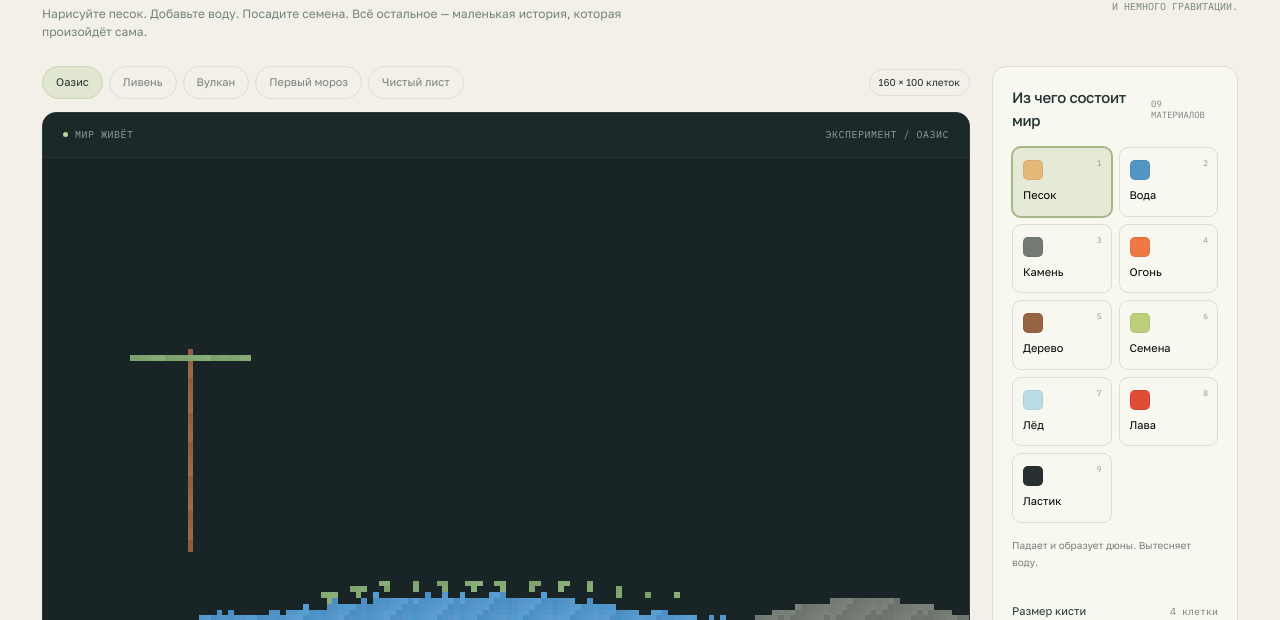
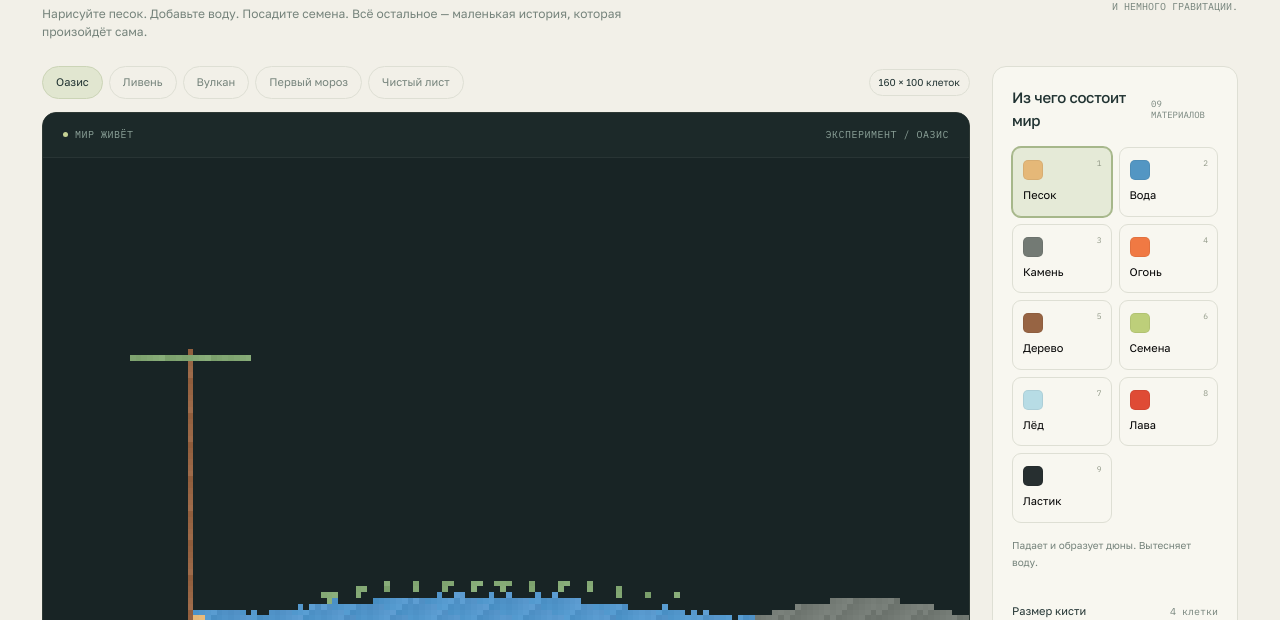
Before and after one commit to Wine-Lex/alexey-portfolio, a website: page terra-lab/index.html in a window 1280 px wide. Shown: the part 180-800 px from the top of the page. Drawn offline with Linux system fonts and the light colour scheme.

Commit message:
Anchor oasis tree in TERRA landscape

```diff
--- a/terra-lab/index.html
+++ b/terra-lab/index.html
@@ -35,7 +35,7 @@ class World{
  scene(name){this.clear();this.temperature=20;this.gravity=true;this.wind=0;this.rain=false;
  if(name==='blank')return;
  for(let x=0;x<W;x++){const top=83+Math.round(Math.sin(x/13)*3+Math.sin(x/29)*4);for(let y=top;y<H;y++)this.put(x,y,3);}
- if(name==='oasis'){for(let x=12;x<147;x++)for(let y=84;y<92;y++)if(this.get(x,y)===3)this.put(x,y,1);for(let x=41;x<117;x++)for(let y=75;y<86;y++)this.put(x,y,2);for(let x=49;x<112;x+=5)this.put(x,72,6);for(let x=18;x<33;x++)for(let y=58;y<67;y++)this.put(x,y,1);for(let y=33;y<68;y++)this.put(25,y,5);for(let x=15;x<36;x++)this.put(x,34,7);}
+ if(name==='oasis'){for(let x=12;x<147;x++)for(let y=84;y<92;y++)if(this.get(x,y)===3)this.put(x,y,1);for(let x=41;x<117;x++)for(let y=75;y<86;y++)this.put(x,y,2);for(let x=49;x<112;x+=5)this.put(x,72,6);for(let x=18;x<33;x++)for(let y=58;y<67;y++)this.put(x,y,1);for(let y=33;y<84;y++)this.put(25,y,5);for(let x=15;x<36;x++)this.put(x,34,7);}
  if(name==='rain'){for(let x=25;x<131;x++)for(let y=65;y<69;y++)this.put(x,y,3);for(let x=66;x<88;x++)for(let y=65;y<69;y++)this.put(x,y,0);for(let x=29;x<53;x++)for(let y=53;y<65;y++)this.put(x,y,1);this.rain=true;}
  if(name==='volcano'){for(let x=33;x<128;x++){const top=Math.round(87-40*Math.max(0,1-Math.abs(x-80)/48));for(let y=top;y<90;y++)this.put(x,y,3);}for(let x=75;x<86;x++)for(let y=44;y<83;y++)this.put(x,y,10);for(let x=12;x<31;x++)for(let y=75;y<84;y++)this.put(x,y,2);for(let x=130;x<145;x++)for(let y=59;y<68;y++)this.put(x,y,5);}
  if(name==='winter'){this.temperature=-15;for(let x=25;x<130;x++)for(let y=76;y<85;y++)this.put(x,y,2);for(let x=45;x<68;x++)for(let y=50;y<73;y++)this.put(x,y,9);for(let x=80;x<105;x++)for(let y=62;y<77;y++)this.put(x,y,5);}
@@ -43,6 +43,7 @@ class World{
  }
 }
 function validateSnapshot(s){if(!s||s.version!==1||s.width!==W||s.height!==H||!Array.isArray(s.cells)||!Array.isArray(s.life)||s.cells.length!==N||s.life.length!==N)throw Error('Это не файл мира ТЕРРА версии 1.');if(s.cells.some(v=>!Number.isInteger(v)||v<0||v>10)||s.life.some(v=>!Number.isInteger(v)||v<0||v>65535)||!Number.isInteger(s.tick)||s.tick<0||s.tick>1e12||!Number.isInteger(s.seed)||s.seed<0||s.seed>4294967295||!Number.isFinite(s.temperature)||s.temperature< -20||s.temperature>80||![-1,0,1].includes(s.wind)||typeof s.gravity!=='boolean'||typeof s.rain!=='boolean')throw Error('В файле мира некорректные данные.');return s;}
+
 
 const world=new World(),canvas=document.querySelector('#world'),ctx=canvas.getContext('2d',{alpha:false}),image=ctx.createImageData(W,H),$=s=>document.querySelector(s);
 let selected=1,brush=4,speed=1,paused=matchMedia('(prefers-reduced-motion: reduce)').matches,history=[],library=[],drawing=false,lastPoint=null,paintType=1,keyboard={x:80,y:45},scene='oasis',noticeTimer,storageOK=true,lastTime=0,accum=0,lastTelemetry=0,fpsFrames=0,fpsSince=0,autosaveAt=0;
```
